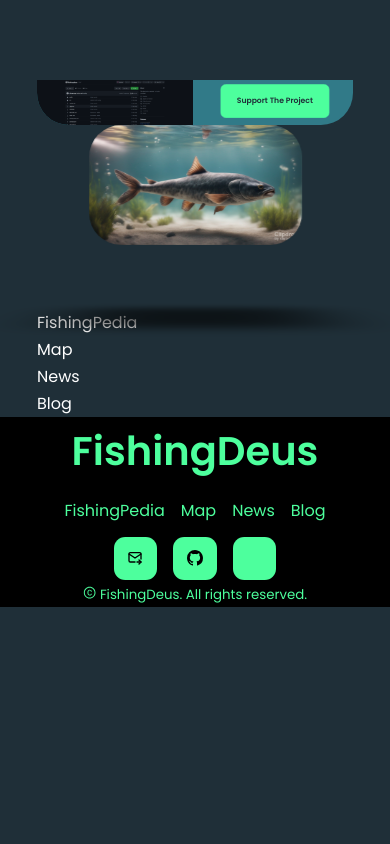
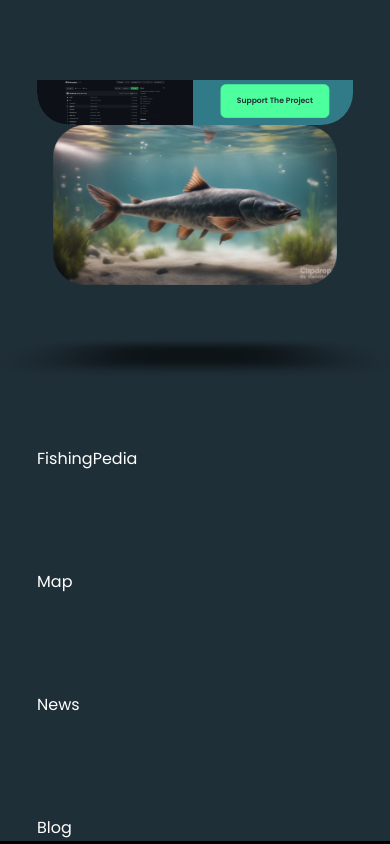
Before and after one commit to git-user-cpp/fishingdeus, a React (Vite) app: page / in a window 390 px wide. Shown: the top 844 px of the page. Built offline with nearby package versions, Linux system fonts and the light colour scheme; some icons are missing.

Commit message:
swiper section was optimized for md and sm devices

```diff
--- a/src/pages/home/Home.css
+++ b/src/pages/home/Home.css
@@ -19,8 +19,26 @@
 } */
 
 .photo > img{
-  width: 75%;
+  width: 90%;
   margin: auto;
   margin-bottom: 4rem;
   border-radius: 2rem;
 }
+
+.swiper_section {
+  margin: 0;
+}
+
+/* ===================== MEDIA QUERIES (MEDIUM DEVICES) ===================== */
+@media screen and (max-width: 1024px) {
+  .photo > img{
+    width: 100%;
+  }
+}
+
+/* ===================== SMALL QUERIES (SMALL DEVICES) ===================== */
+@media screen and (max-width: 600px) {
+  .photo > img{
+    width: 100%;
+  }
+}
--- a/src/pages/home/Home.jsx
+++ b/src/pages/home/Home.jsx
@@ -30,8 +30,9 @@ import { data } from '../../data'
 
 const Home = () => {
   return (
-    <div className='container home-container'>
+    <div className='container home_container'>
       <Header />
+      <section className='swiper_section'>
         <Swiper modules={[EffectCube, Autoplay]} effect="cube" cubeEffect={{slideShadows: false,}} className="container swipe_container"
           spaceBetween={40}
           slidesPerView={1}
@@ -52,18 +53,27 @@ const Home = () => {
             })
           }
         </Swiper>
+      </section>
+      <section className='article_section'>
         <article>
           FishingPedia
         </article>
+      </section>
+      <section className='article_section'>
         <article>
           Map
         </article>
+      </section>
+      <section className='article_section'>
         <article>
           News
         </article>
+      </section>
+      <section className='article_section'>
         <article>
           Blog
         </article>
+      </section>
     </div>
   )
 }
```
Lines whose indentation alone changed are shown as unchanged.
